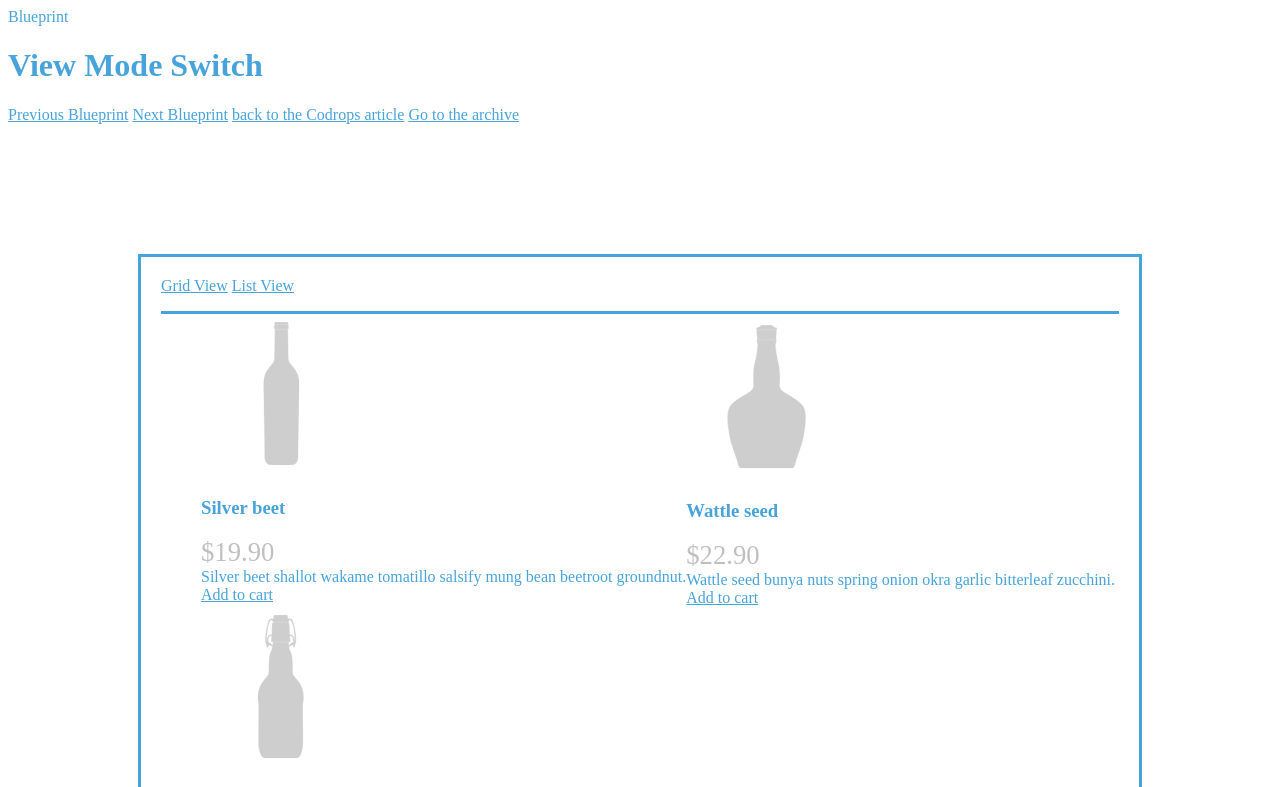
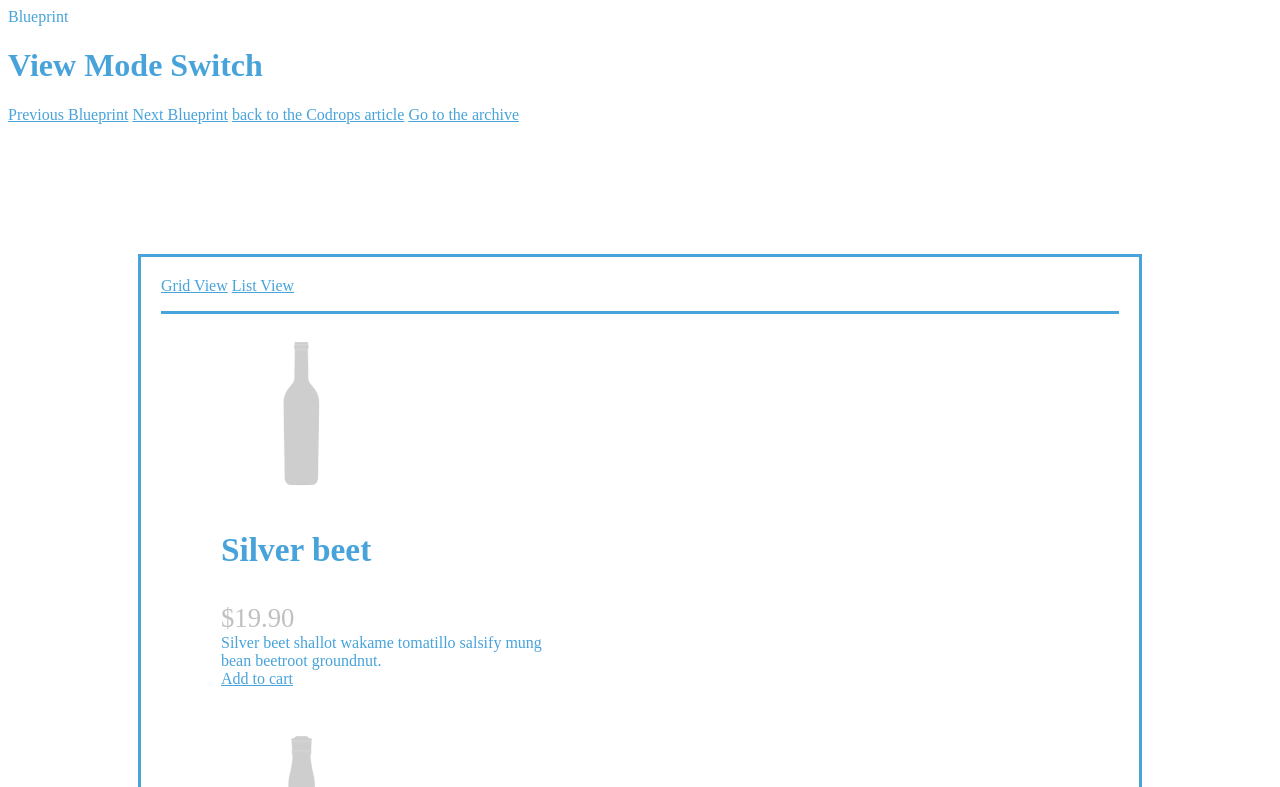
Before and after one commit to TIY-Durham/TIY-Assignments, a website: page ViewModeSwitch/index.html in a window 1280 px wide. Both pictures are taken after a click on the link "List View". Shown: the top 787 px of the page. Drawn offline with Linux system fonts and the light colour scheme.

Commit message:
fonts finished postitioning started

```diff
--- a/ViewModeSwitch/css/styles.css
+++ b/ViewModeSwitch/css/styles.css
@@ -114,7 +114,8 @@ ul {                                      /*HORIZONTAL LINE*/
 }
 
 .cbp-vm-view-grid h3 {                    /*PRODUCT NAME*/
-
+  font-size: 25pt;
+  font-weight: bolder;
   padding: 2px;
   margin: 2px;
 }
@@ -161,14 +162,28 @@ ul {                                      /*HORIZONTAL LINE*/
 }
 
 .cbp-vm-view-list li {
-  float:left;
+  padding: 20px;
+}
+
+.cbp-vm-view-list .cbp-vm-image {
+  width: 10%;
 }
 
 .cbp-vm-view-list h3 {
+  font-size: 25pt;
+  font-weight: bolder;
+  display: block;
+  width: 23%;
 
 }
 
 .cbp-vm-view-list .cbp-vm-price {
   color: #c0c0c0;
   font-size: 20pt;
+  width: 10%;
+
 }
+
+.cbp-vm-view-list .cbp-vm-details {
+  width: 40%;
+}
```
